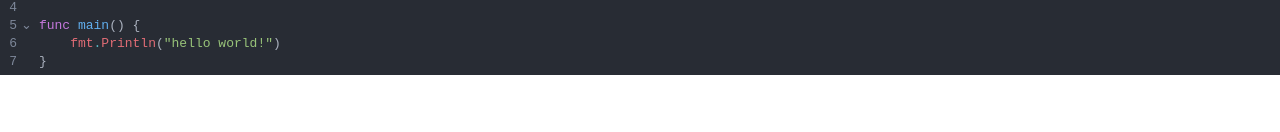
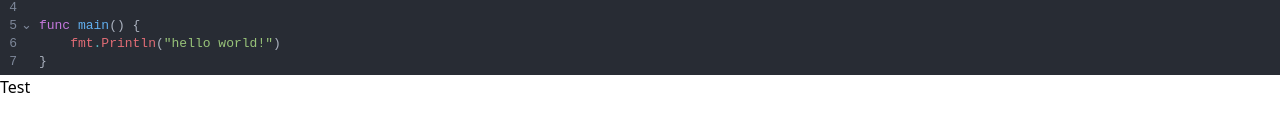
Before and after one commit to Jhon-Crow/code-editor-react, a React (Vite) app: page / in a window 1280 px wide. Shown: the part 180-312 px from the top of the page. Built offline with nearby package versions, Linux system fonts and the light colour scheme.

Commit message:
add TestApi & Button components add ApiResponseText component

```diff
--- a/package.json
+++ b/package.json
@@ -18,6 +18,7 @@
   },
   "devDependencies": {
     "@eslint/js": "^9.15.0",
+    "@types/node": "^22.10.2",
     "@types/react": "^18.3.12",
     "@types/react-dom": "^18.3.1",
     "@vitejs/plugin-react": "^4.3.4",
--- /dev/null
+++ b/src/entities/ApiResponseText/index.ts
@@ -0,0 +1 @@
+export {ApiResponseText} from './ui/ApiResponseText.tsx'
--- /dev/null
+++ b/src/entities/ApiResponseText/type/ApiResponseObjInterface.ts
@@ -0,0 +1,5 @@
+export interface ApiResponseObjInterface {
+        status: 'success' | 'error';
+        output?: string;
+        error?: string;
+}
--- /dev/null
+++ b/src/entities/ApiResponseText/ui/ApiResponseText.tsx
@@ -0,0 +1,20 @@
+import { ApiResponseObjInterface } from '../type/ApiResponseObjInterface.ts';
+
+interface ApiResponseProps {
+    res?: ApiResponseObjInterface;
+}
+
+export const ApiResponseText = (props: ApiResponseProps) => {
+    const { res } = props;
+
+    const bgClass = res?.status === 'success' ? 'bg-green-500 bg-opacity-50' : 'bg-red-500 bg-opacity-50';
+    const textClass = res?.status === 'success' ? 'text-green-800' : 'text-red-800';
+    const shadowClass = res?.status === 'success' ? 'shadow-green-200' : 'shadow-red-200';
+
+    return res && (
+        <div className={`p-4 rounded-md ${bgClass} ${shadowClass} shadow-lg`}>
+            <h1 className={`text-lg font-bold ${textClass}`}>{res.status}</h1>
+            <p className={textClass}>{res.status === 'success' ? res.output : res.error}</p>
+        </div>
+    );
+};
--- a/src/entities/CodeSpace/ui/CodeSpace.tsx
+++ b/src/entities/CodeSpace/ui/CodeSpace.tsx
@@ -1,15 +1,13 @@
-import {useCallback, useState} from 'react';
+import {useCallback} from 'react';
 import CodeMirror, {Extension, ReactCodeMirrorProps} from '@uiw/react-codemirror';
 
 interface CodeSpaceProps extends ReactCodeMirrorProps{
     language: () => Extension;
+    setValue: (val: string) => void;
 }
 
 export const CodeSpace = (props: CodeSpaceProps) => {
-    const { language, ...otherProps } = props;
-    const [value, setValue] = useState(
-        "package main\n\nimport \"fmt\"\n\nfunc main() {\n\tfmt.Println(\"hello world!\")\n}"
-    );
+    const { language, value, setValue, ...otherProps } = props;
 
     const onChange = useCallback((val: string) => {
         setValue(val);
--- a/src/entities/TaskText/ui/TaskText.tsx
+++ b/src/entities/TaskText/ui/TaskText.tsx
@@ -14,7 +14,7 @@ export const TaskText = (props: TaskTextProps) => {
     } = props;
     return (
         <div
-            className={`p-6 bg-${theme === 'dark' ? 'slate-900' : 'white'} rounded-lg shadow-lg`}
+            className={`p-6 bg-${theme === 'dark' ? 'slate-900' : 'white'} rounded-md shadow-lg`}
         >
             {header && <h1
                 className={`text-2xl font-bold text-gray-${theme === 'dark' ? 300 : 800} mb-4`}
--- /dev/null
+++ b/src/features/TestButton/api/TestApi.ts
@@ -0,0 +1,29 @@
+interface PostRequestBody {
+    language: string;
+    code: string;
+}
+
+export const PostRequest = async (body: PostRequestBody) => {
+    try {
+        const responseJson = await mockedRandomResponse(JSON.stringify(body));
+        return JSON.parse(responseJson);
+    } catch (error) {
+        console.error("Server error:", error);
+        return error;
+    }
+}
+
+function mockedRandomResponse(jsonReq: string): Promise<any> {
+    return new Promise((resolve) => {
+        const status = Math.random() * jsonReq.length * 2 >= jsonReq.length;
+        setTimeout(() => {
+            resolve(JSON.stringify(status ? {
+                "status": "success",
+                "output": "0, 1, 1, 2, 3, 5, 8, 13, 21, 34\n"
+            } : {
+                "status": "error",
+                "error": "SyntaxError: Unexpected token"
+            }));
+        }, 2000);
+    });
+}
--- /dev/null
+++ b/src/features/TestButton/index.ts
@@ -0,0 +1 @@
+export {TestButton} from './ui/TestButton.tsx';
--- /dev/null
+++ b/src/features/TestButton/ui/TestButton.tsx
@@ -0,0 +1,35 @@
+import {PostRequest} from "@/features/TestButton/api/TestApi.ts";
+import {useCallback, useState} from "react";
+import {ApiResponseObjInterface} from "@/entities/ApiResponseText/type/ApiResponseObjInterface.ts";
+
+interface TestButtonProps {
+    code: string;
+    language: string;
+    setApiRes: (res: ApiResponseObjInterface) => void;
+}
+
+export const TestButton = (props: TestButtonProps) => {
+    const [disabled, setDisabled] = useState(false);
+    const {code, language, setApiRes} = props;
+
+    const onClickHandler = useCallback(async () => {
+        setDisabled(true);
+        const res = await PostRequest({language, code});
+        setApiRes(res);
+        setDisabled(false);
+    }, [code]);
+
+    return (
+        <button
+            disabled={disabled}
+            onClick={onClickHandler}
+            className='
+            disabled:opacity-60
+            bg-green-800 text-green-950 rounded-md p-2
+            hover:bg-green-700 hover:shadow-green-300 shadow-md hover:text-white transition duration-200'
+        >
+            Test
+        {/*  todo  +svg*/}
+        </button>
+    );
+};
--- a/src/pages/Main/ui/Main.tsx
+++ b/src/pages/Main/ui/Main.tsx
@@ -5,17 +5,24 @@ import {Select} from "@/shared/Select";
 import {CodeSpace} from "@/entities/CodeSpace";
 import {Extension} from "@uiw/react-codemirror";
 import {TaskText} from "@/entities/TaskText";
+import {TestButton} from "@/features/TestButton";
+import {ApiResponseText} from "@/entities/ApiResponseText";
+import {ApiResponseObjInterface} from "@/entities/ApiResponseText/type/ApiResponseObjInterface.ts";
 
 
 type TLanguage = 'go' | 'python';
 
 export const Main = () => {
+    const [code, setCode] = useState(
+        "package main\n\nimport \"fmt\"\n\nfunc main() {\n\tfmt.Println(\"hello world!\")\n}"
+    );
     const langNamesArr: TLanguage[] = ['go', 'python'];
     const languagesMap: Record<TLanguage, () => Extension> = {
         'go': go,
         'python': python
     };
     const [selectedLang, setSelectedLang] = useState(langNamesArr[0]);
+    const [apiRes, setApiRes] = useState<ApiResponseObjInterface>();
     return (
         <main>
             <TaskText
@@ -33,9 +40,17 @@ export const Main = () => {
                 options={langNamesArr}
             />
             <CodeSpace
+                value={code}
+                setValue={setCode}
                 language={languagesMap[selectedLang]}
                 theme='dark'
             />
+            <TestButton
+                language={selectedLang}
+                code={code}
+                setApiRes={setApiRes}
+            />
+            <ApiResponseText res={apiRes}/>
         </main>
     );
 };
--- a/src/shared/Select/ui/Select.tsx
+++ b/src/shared/Select/ui/Select.tsx
@@ -1,8 +1,4 @@
-
-
-// type TOption<T extends string> = {value: T, title: string}
 interface SelectProps<T extends string>{
-    // options: TOption<T>[];
     theme?: 'dark' | 'light',
     options: T[];
     value: T;
@@ -23,7 +19,7 @@ export const Select = <T extends string>(props: SelectProps<T>) => {
 
     return (
         <select
-            className={`text-center p-2 bg-${theme === 'dark' ? 'slate-900' : 'white'} rounded-lg shadow-lg text-gray-${theme === 'dark' ? 300 : 800}`}
+            className={`text-center p-2 bg-${theme === 'dark' ? 'slate-900' : 'white'} rounded-md shadow-lg text-gray-${theme === 'dark' ? 300 : 800}`}
             value={value}
             onChange={handleChange}
         >
```
Also changed, not shown: 1 other file (tests, documents, lock files or other folders).
